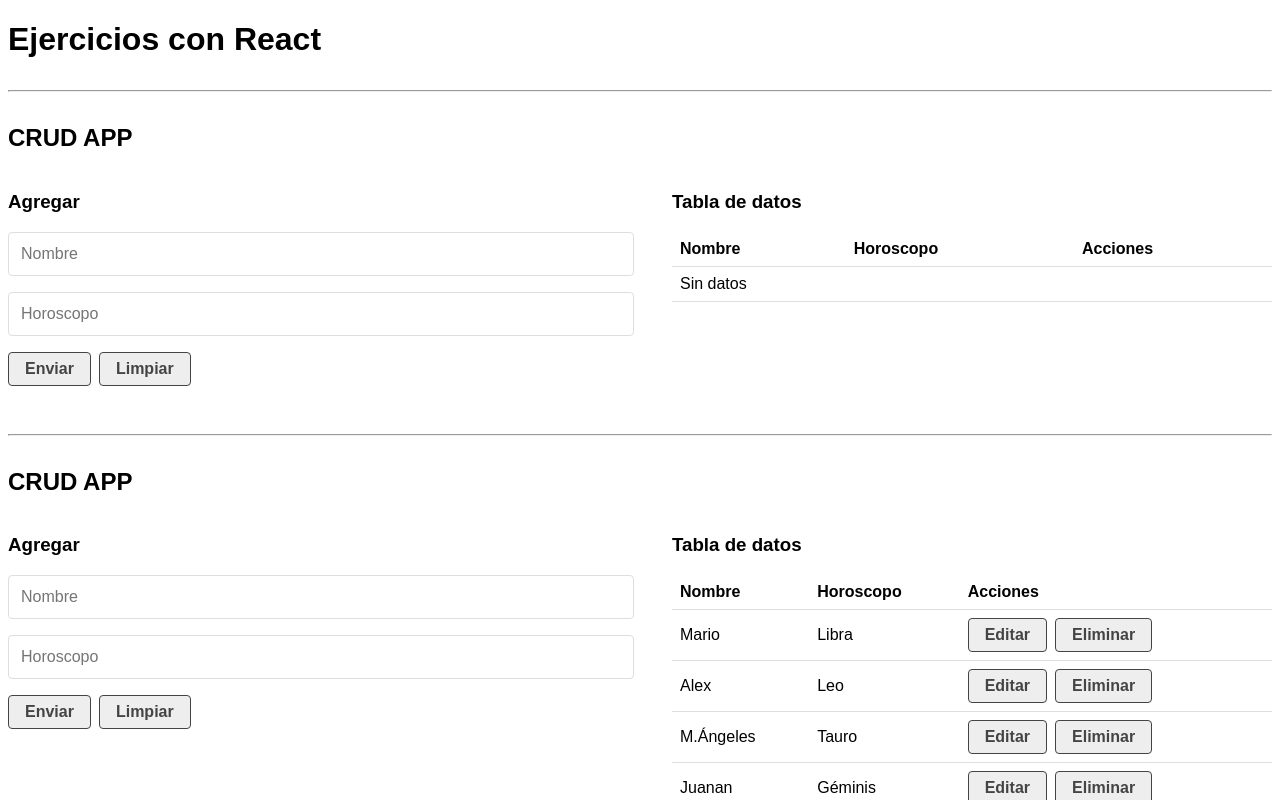
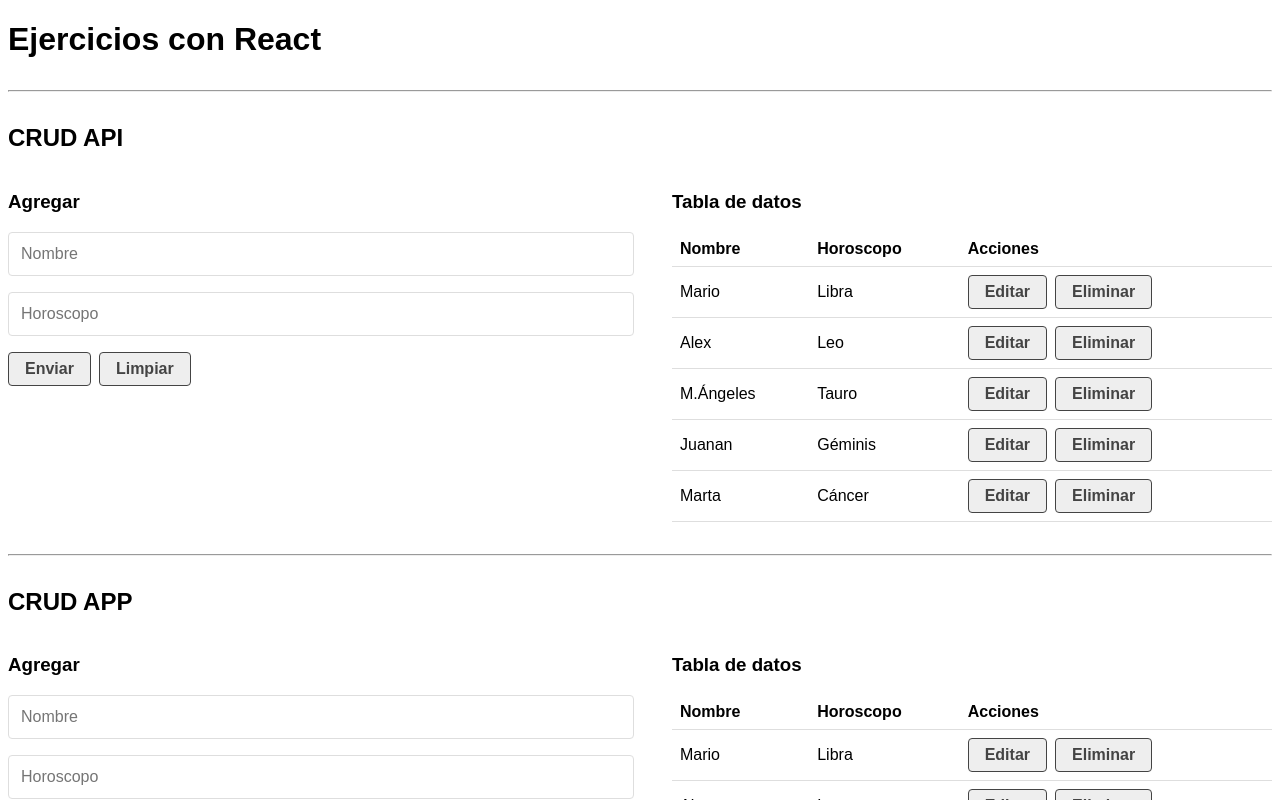
Before and after one commit to Marioo295/02-react-ejercicios, a React (Create React App) app: page / in a window 1280 px wide. Shown: the top 800 px of the page. Built offline with nearby package versions, Linux system fonts and the light colour scheme; data requests are answered from the project's data file.

Commit message:
Inicializar el estado y ver la petición fetch

```diff
--- a/src/components/CrudApi.js
+++ b/src/components/CrudApi.js
@@ -1,10 +1,24 @@
-import React, { useState } from 'react';
+import React, { useState, useEffect } from 'react';
+import { helpHttp } from '../helpers/helpHttp';
 import CrudForm from './CrudForm';
 import CrudTable from './CrudTable';
 
 const CrudApi = () => {
     const [db, setDb] = useState([]);
     const [dataToEdit, setDataToEdit] = useState(null);
+
+    let api = helpHttp();
+    let url = "http://localhost:5000/nombres";
+
+    useEffect(() => {
+        api.get(url).then(res => {
+            if (!res.err) {
+                setDb(res);
+            } else {
+                setDb(null);
+            }
+        });
+    }, []);
 
     const createData = (data) => {
         data.id=Date.now();
@@ -28,7 +42,7 @@
 
     return (
         <div>
-            <h2>CRUD APP</h2>
+            <h2>CRUD API</h2>
             <article className="grid-1-2">
                 <CrudForm createData={createData} updateData={updateData} dataToEdit={dataToEdit} setDataToEdit={setDataToEdit}></CrudForm>
                 <CrudTable data={db} setDataToEdit={setDataToEdit} deleteData={deleteData}></CrudTable>
--- a/src/helpers/helpHttp.js
+++ b/src/helpers/helpHttp.js
@@ -16,7 +16,7 @@
             delete options.body;
         };
 
-        console.log(options);
+        //console.log(options);
 
         setTimeout(() => controller.abort(), 3000);
         /* Final de envío de opciones */
```
